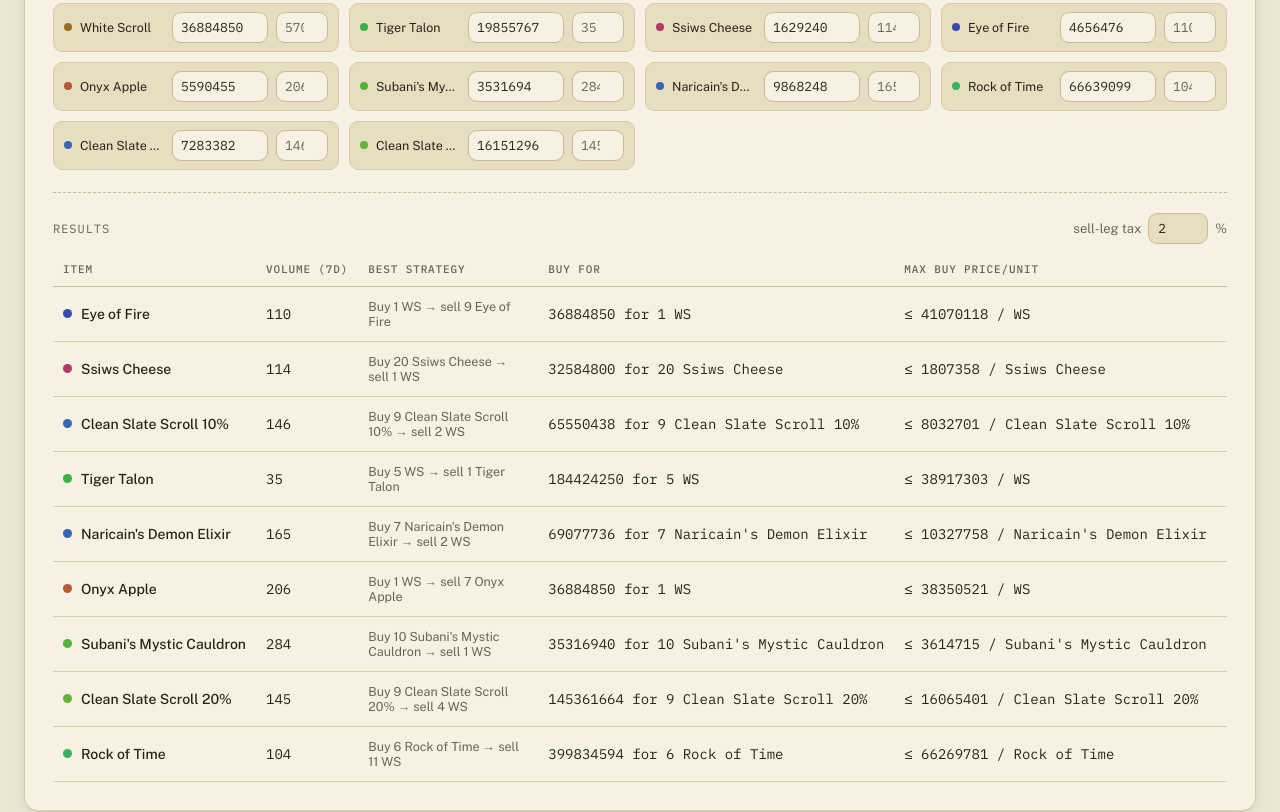
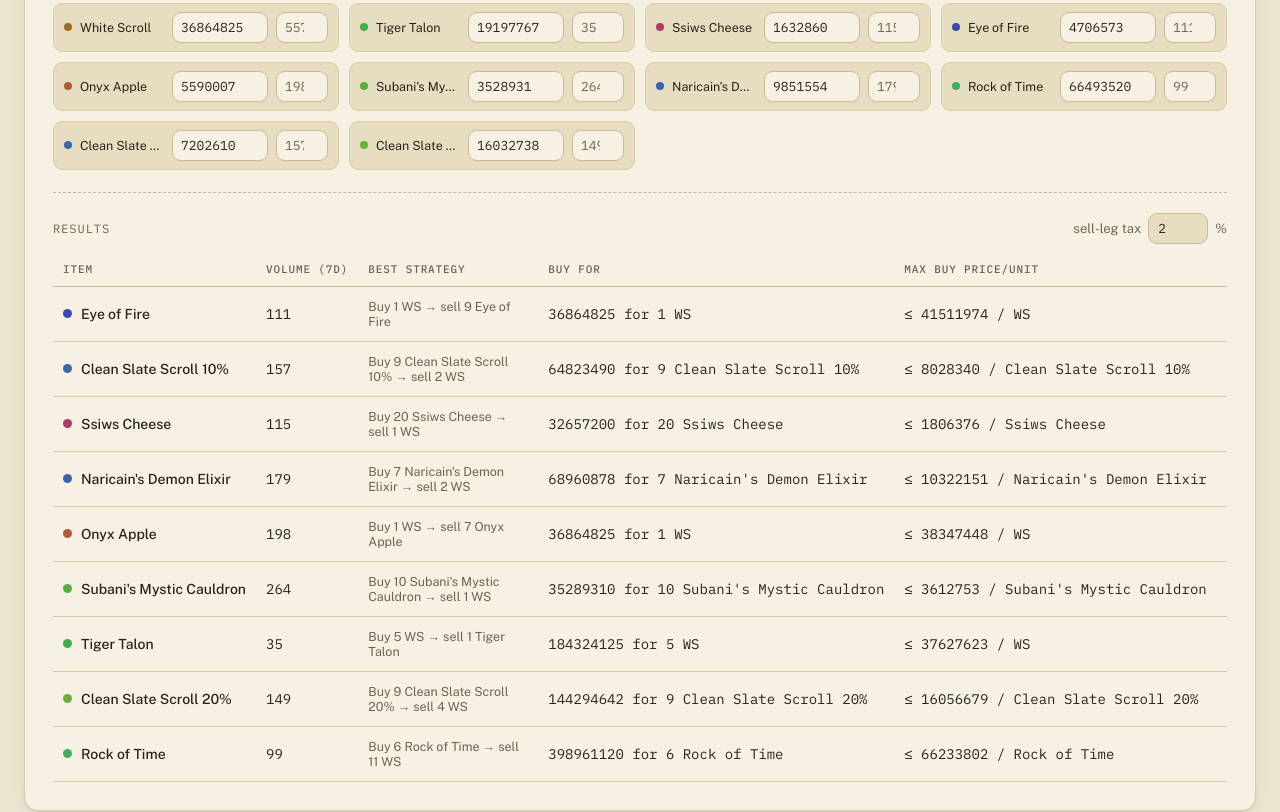
Before and after one commit to justincredibad/mahpulseetory, a plain HTML site: page index.html in a window 1280 px wide. Shown: the part 778-1590 px from the top of the page. Drawn offline with nearby package versions, Linux system fonts and the light colour scheme.

Commit message:
Refresh prices from dreamms.gg 7-day sale averages
Real movement: Advanced Diamond +11% (2.89m -> 3.21m, n dropped
53->32), Sapphire Ore +67% (19,599 -> 32,666, still n=1/thin), DEX
Crystal Ore +9%, LUK Crystal Ore +7.5%. Most other items moved a
percent or two.

Co-Authored-By: Claude Sonnet 5 <noreply@anthropic.com>

```diff
--- a/index.html
+++ b/index.html
@@ -859,29 +859,29 @@
   // Manual on purpose -- the artifact sandbox can't fetch dreamms.gg
   // directly (CSP), so prices are typed in rather than live.
   var DEFAULT_PRICES = {
-    "White Scroll": 36884850,
-    "Tiger Talon": 198557670,
-    "Ssiws Cheese": 1629240,
-    "Eye of Fire": 4656476,
-    "Onyx Apple": 5590455,
-    "Subani's Mystic Cauldron": 3531694,
-    "Naricain's Demon Elixir": 9868248,
-    "Rock of Time": 66639099,
-    "Clean Slate Scroll 10%": 7283382,
-    "Clean Slate Scroll 20%": 16151296
+    "White Scroll": 36864825,
+    "Tiger Talon": 191977670,
+    "Ssiws Cheese": 1632860,
+    "Eye of Fire": 4706573,
+    "Onyx Apple": 5590007,
+    "Subani's Mystic Cauldron": 3528931,
+    "Naricain's Demon Elixir": 9851554,
+    "Rock of Time": 66493520,
+    "Clean Slate Scroll 10%": 7202610,
+    "Clean Slate Scroll 20%": 16032738
   };
   // 7-day sales counts (liquidity), same snapshot date as DEFAULT_PRICES.
   var DEFAULT_VOLUMES = {
-    "White Scroll": 570,
+    "White Scroll": 557,
     "Tiger Talon": 35,
-    "Ssiws Cheese": 114,
-    "Eye of Fire": 110,
-    "Onyx Apple": 206,
-    "Subani's Mystic Cauldron": 284,
-    "Naricain's Demon Elixir": 165,
-    "Rock of Time": 104,
-    "Clean Slate Scroll 10%": 146,
-    "Clean Slate Scroll 20%": 145
+    "Ssiws Cheese": 115,
+    "Eye of Fire": 111,
+    "Onyx Apple": 198,
+    "Subani's Mystic Cauldron": 264,
+    "Naricain's Demon Elixir": 179,
+    "Rock of Time": 99,
+    "Clean Slate Scroll 10%": 157,
+    "Clean Slate Scroll 20%": 149
   };
   var DEFAULT_ASOF = "Sep 3, 2026";
   var OUTLIER_PCT = 50;
@@ -1010,59 +1010,59 @@
   var THIN_VOLUME = 5; // routes priced on fewer than this many 7d sales get flagged
 
   var DEFAULT_CRYSTAL_PRICES = {
-    "Power Crystal Ore": 139064,
+    "Power Crystal Ore": 138822,
     "Basic Power Crystal": 685999,
     "Intermediate Power Crystal": 5114117,
-    "Advanced Power Crystal": 57104898,
+    "Advanced Power Crystal": 57969202,
     "Diamond Ore": 6098,
     "Basic Diamond": 500000,
     "Intermediate Diamond": 49000,
-    "Advanced Diamond": 2888326,
+    "Advanced Diamond": 3209373,
     "Black Crystal Ore": 48351,
     "Basic Black Crystal": 98000,
     "Intermediate Black Crystal": 4900000,
-    "Advanced Black Crystal": 26564787,
-    "DEX Crystal Ore": 34504,
+    "Advanced Black Crystal": 26667022,
+    "DEX Crystal Ore": 37603,
     "Basic DEX Crystal": 98000,
     "Intermediate DEX Crystal": 1470000,
-    "Advanced DEX Crystal": 24848787,
-    "LUK Crystal Ore": 151581,
+    "Advanced DEX Crystal": 26140675,
+    "LUK Crystal Ore": 162968,
     "Basic LUK Crystal": 293999,
     "Intermediate LUK Crystal": 4410000,
-    "Advanced LUK Crystal": 63790611,
+    "Advanced LUK Crystal": 63619554,
     "Wisdom Crystal Ore": 138037,
     "Basic Wisdom Crystal": 98000,
     "Intermediate Wisdom Crystal": 5559272,
-    "Advanced Wisdom Crystal": 57272185,
-    "Sapphire Ore": 19599,
+    "Advanced Wisdom Crystal": 56492553,
+    "Sapphire Ore": 32666,
     "Basic Sapphire": 147000,
-    "Advanced Sapphire": 11760000
+    "Advanced Sapphire": 12061538
   };
   var DEFAULT_CRYSTAL_VOLUMES = {
     "Power Crystal Ore": 28,
     "Basic Power Crystal": 1,
     "Intermediate Power Crystal": 5,
-    "Advanced Power Crystal": 142,
+    "Advanced Power Crystal": 137,
     "Diamond Ore": 5,
     "Basic Diamond": 1,
     "Intermediate Diamond": 1,
-    "Advanced Diamond": 53,
+    "Advanced Diamond": 32,
     "Black Crystal Ore": 6,
     "Basic Black Crystal": 1,
     "Intermediate Black Crystal": 1,
-    "Advanced Black Crystal": 199,
-    "DEX Crystal Ore": 41,
+    "Advanced Black Crystal": 190,
+    "DEX Crystal Ore": 48,
     "Basic DEX Crystal": 1,
     "Intermediate DEX Crystal": 4,
-    "Advanced DEX Crystal": 131,
-    "LUK Crystal Ore": 20,
+    "Advanced DEX Crystal": 118,
+    "LUK Crystal Ore": 21,
     "Basic LUK Crystal": 1,
     "Intermediate LUK Crystal": 3,
-    "Advanced LUK Crystal": 109,
+    "Advanced LUK Crystal": 103,
     "Wisdom Crystal Ore": 17,
     "Basic Wisdom Crystal": 1,
     "Intermediate Wisdom Crystal": 2,
-    "Advanced Wisdom Crystal": 94,
+    "Advanced Wisdom Crystal": 86,
     "Sapphire Ore": 1,
     "Basic Sapphire": 2,
     "Advanced Sapphire": 6
```
